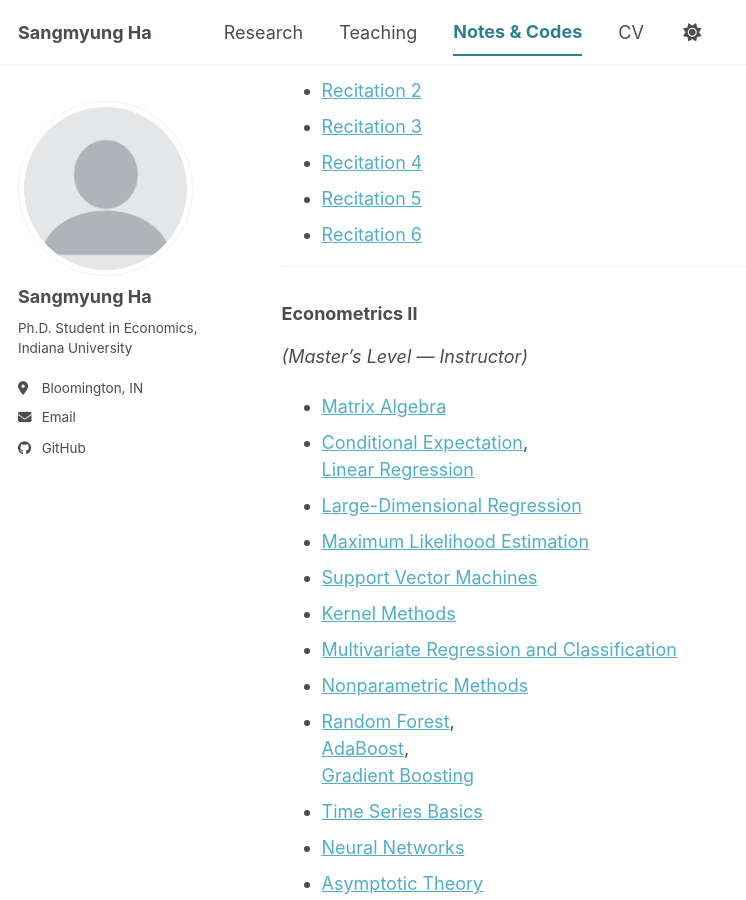
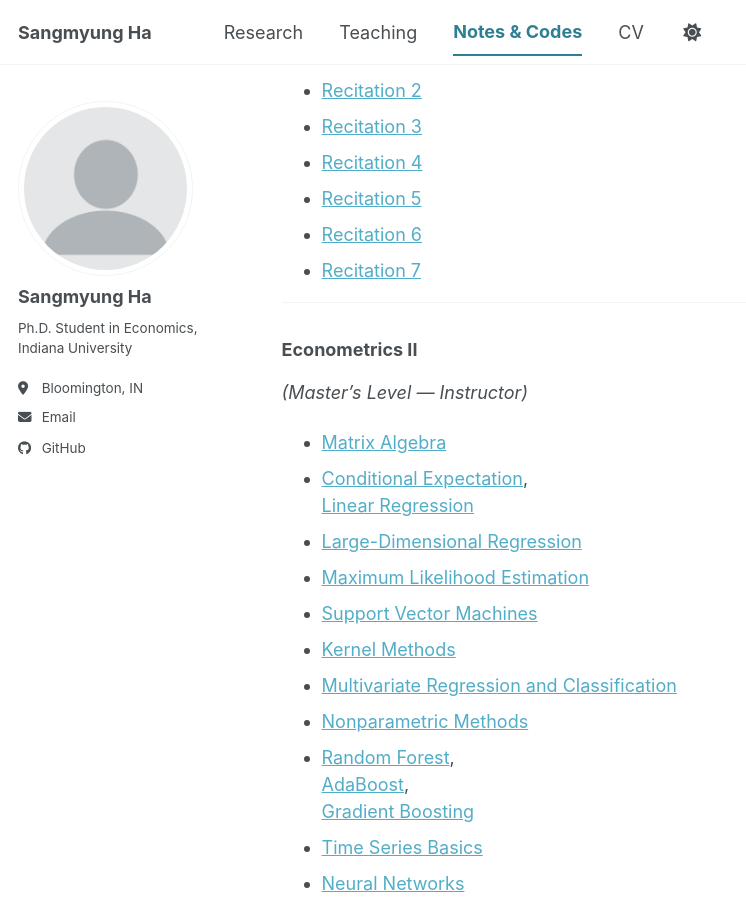
Before and after one commit to Sangmyung3/sangmyung3.github.io, a Jekyll site: the page built from _pages/notes-md.md, in a window 1280 px wide and 900 px high, scrolled down 666 px. Shown: the whole window, without its empty margins (0-746 px from the left). Built offline with Jekyll 4.4.1, drawn with Linux system fonts in a browser that asks for light colours; a script bundle is joined from its source files by our own code; library files that are not in the unit come from our copies.

Commit message:
update notes

```diff
--- a/_pages/notes-md.md
+++ b/_pages/notes-md.md
@@ -33,6 +33,7 @@ author_profile: true
 - [Recitation 4](/files/notes/recitation4.pdf)
 - [Recitation 5](/files/notes/recitation5.pdf)
 - [Recitation 6](/files/notes/recitation6.pdf)
+- [Recitation 7](/files/notes/recitation7.pdf)
 
 ---
 
```
Also changed, not shown: 3 other files.
